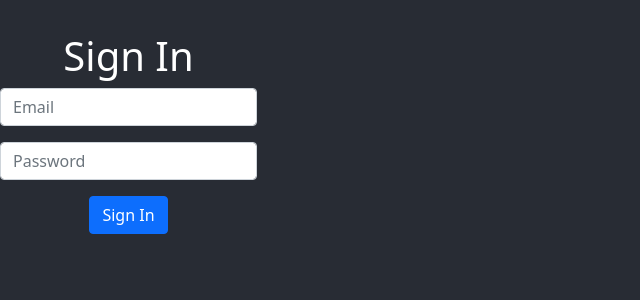
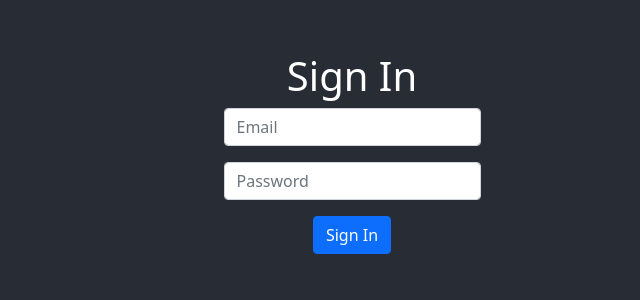
Before and after one commit to davidjungermann/days-since, a React (Create React App) app: page /days-since/sign-in in a window 1280 px wide. Shown: the top 300 px of the page, without its empty margins (0-640 px from the left). Built offline with nearby package versions, Linux system fonts and the light colour scheme; no server answers.

Commit message:
Styling for login

```diff
--- a/src/App.css
+++ b/src/App.css
@@ -5,4 +5,5 @@
   display: flex;
   color: white;
   padding-top: 2em;
+  font-size: calc(10px + 2vmin);
 }
--- /dev/null
+++ b/src/pages/user-form/UserForm.css
@@ -0,0 +1,9 @@
+.user-form {
+    max-width: 540px;
+    align-items: center;
+    display: flex;
+    flex-direction: column;
+    align-items: center;
+    justify-content: center;
+    flex-flow: column wrap;
+}
--- a/src/pages/user-form/UserForm.js
+++ b/src/pages/user-form/UserForm.js
@@ -1,6 +1,8 @@
 import Form from 'react-bootstrap/Form';
 import Button from 'react-bootstrap/Button';
 import React, { useState } from 'react';
+import { Container } from 'react-bootstrap';
+import './UserForm.css';
 
 const UserForm = ({ mode, handleAuthentication }) => {
   const [formState] = useState(mode === 'sign-in' ? 'Sign In' : 'Sign Up');
@@ -8,10 +10,15 @@ const UserForm = ({ mode, handleAuthentication }) => {
   const [password, setPassword] = useState('');
 
   return (
-    <Form>
+    <Container>
+      <Form className="user-form">
         <h1>{formState}</h1>
         <Form.Group className="mb-3" controlId="formBasicEmail">
-        <Form.Control type="email" placeholder="Email" onChange={(e) => setEmail(e.target.value)} />
+          <Form.Control
+            type="email"
+            placeholder="Email"
+            onChange={(e) => setEmail(e.target.value)}
+          />
         </Form.Group>
 
         <Form.Group className="mb-3" controlId="formBasicPassword">
@@ -25,6 +32,7 @@ const UserForm = ({ mode, handleAuthentication }) => {
           {formState}
         </Button>
       </Form>
+    </Container>
   );
 };
 
```
Also changed, not shown: 1 other file (tests, documents, lock files or other folders). Lines whose indentation alone changed are shown as unchanged.
